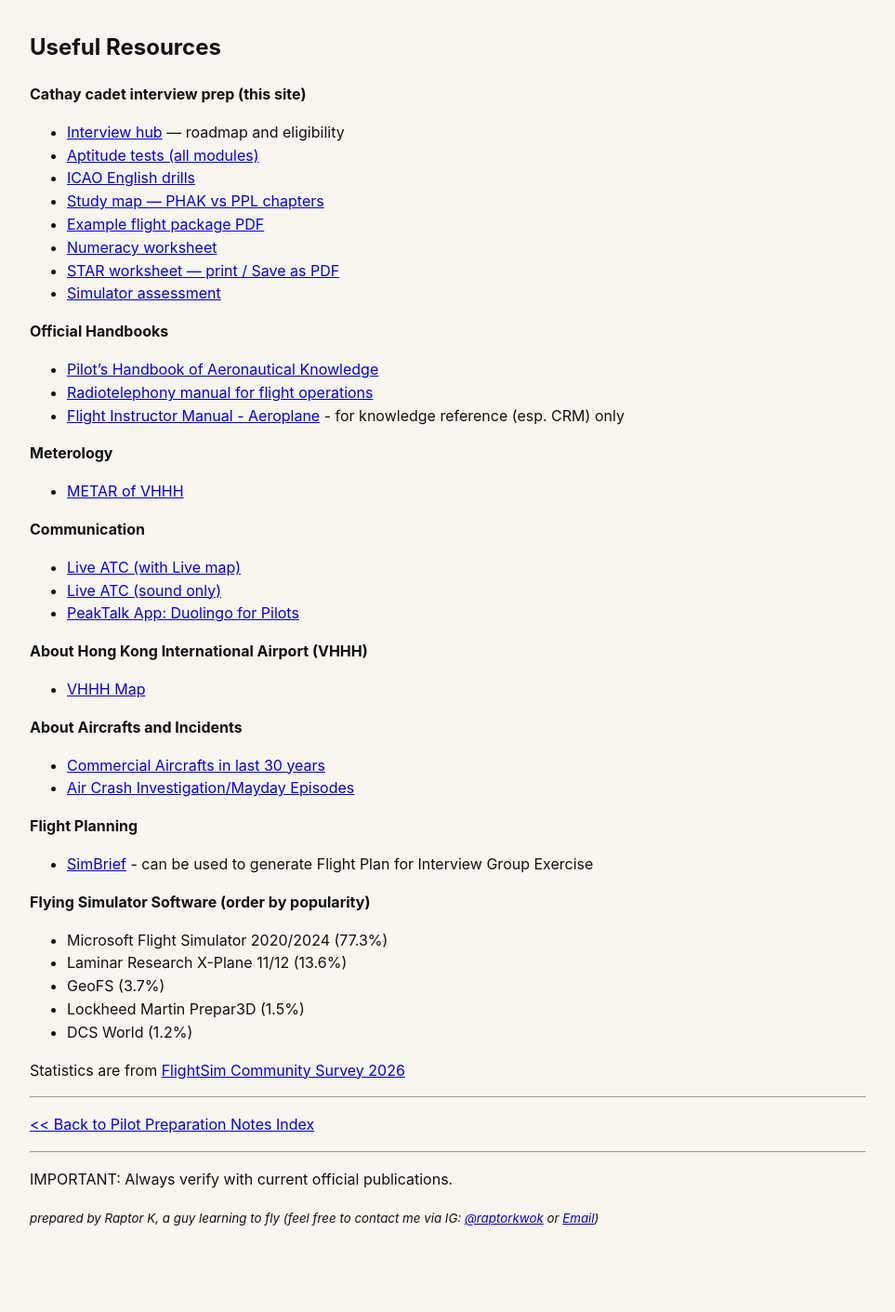
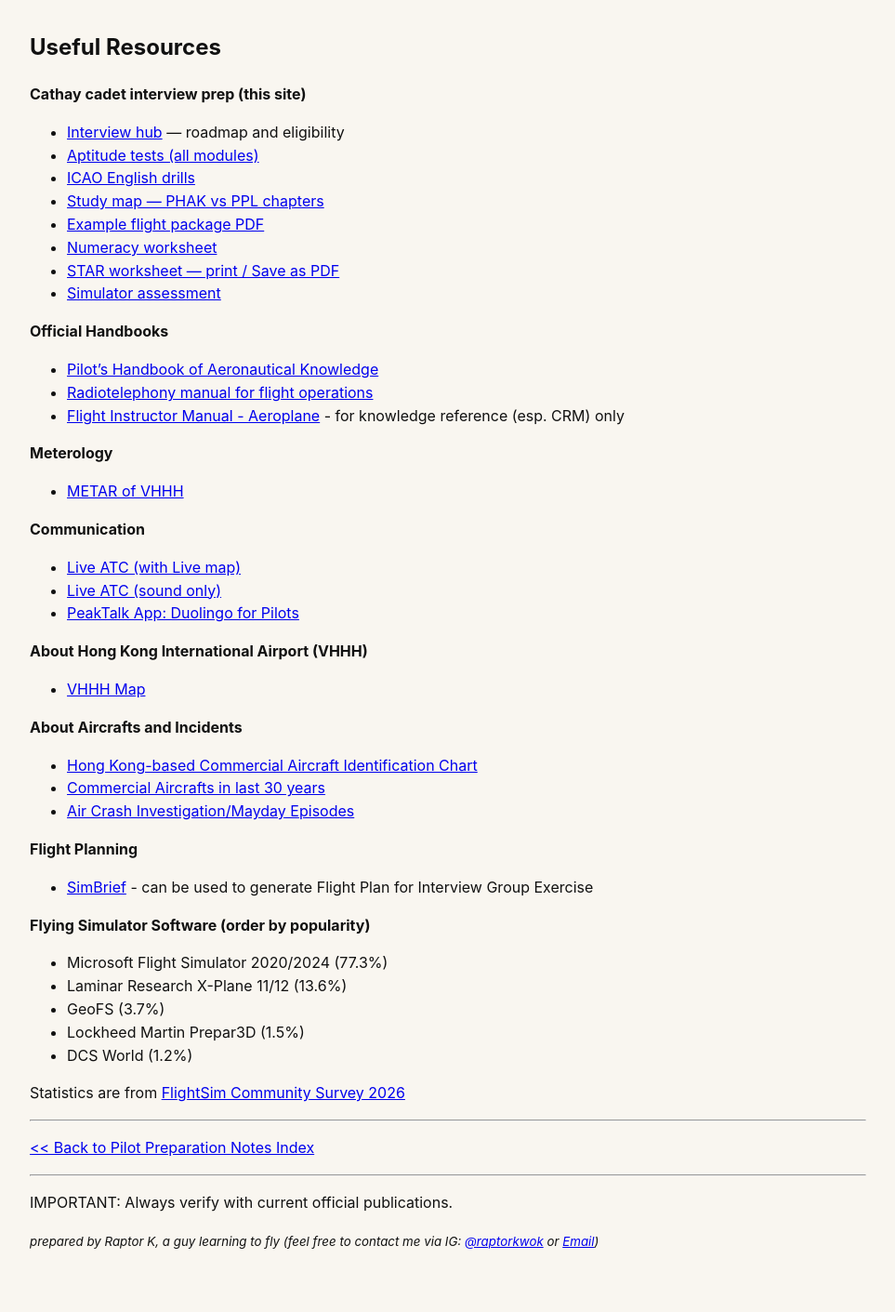
Before and after one commit to shivanraptor/pilot-ppl-notes, a Jekyll site: the page built from useful_resources/resources.md, in a window 1280 px wide. Shown: the whole page at 93% size, without its empty margins (158-1121 px from the left). Built offline with Jekyll 4.4.1, drawn with Linux system fonts in a browser that asks for light colours; before the commit the page ends 1386 px from its top, so only the background shows below that.

Commit message:
Added Aircraft Identification Chart

```diff
--- a/useful_resources/resources.md
+++ b/useful_resources/resources.md
@@ -32,6 +32,7 @@
 - [VHHH Map](https://www.ais.gov.hk/eaip_20260416/2026-04-16-000000/pdf/VH-AD-2-VHHH-ADC-1.pdf)
 
 **About Aircrafts and Incidents**
+- [Hong Kong-based Commercial Aircraft Identification Chart](https://canva.link/udir4h9o18wd62z)
 - [Commercial Aircrafts in last 30 years](https://docs.google.com/spreadsheets/d/1CVVVf_VSnbHaUar3yT1w5iUxNY6EEipsUYs0kcJ99nw/edit?usp=drive_link)
 - [Air Crash Investigation/Mayday Episodes](https://docs.google.com/spreadsheets/d/1rj0DAohg7SWT2k7W6POH4A8cZkqo4898wiGxGQKf5To/edit?usp=drive_link)
 
```
